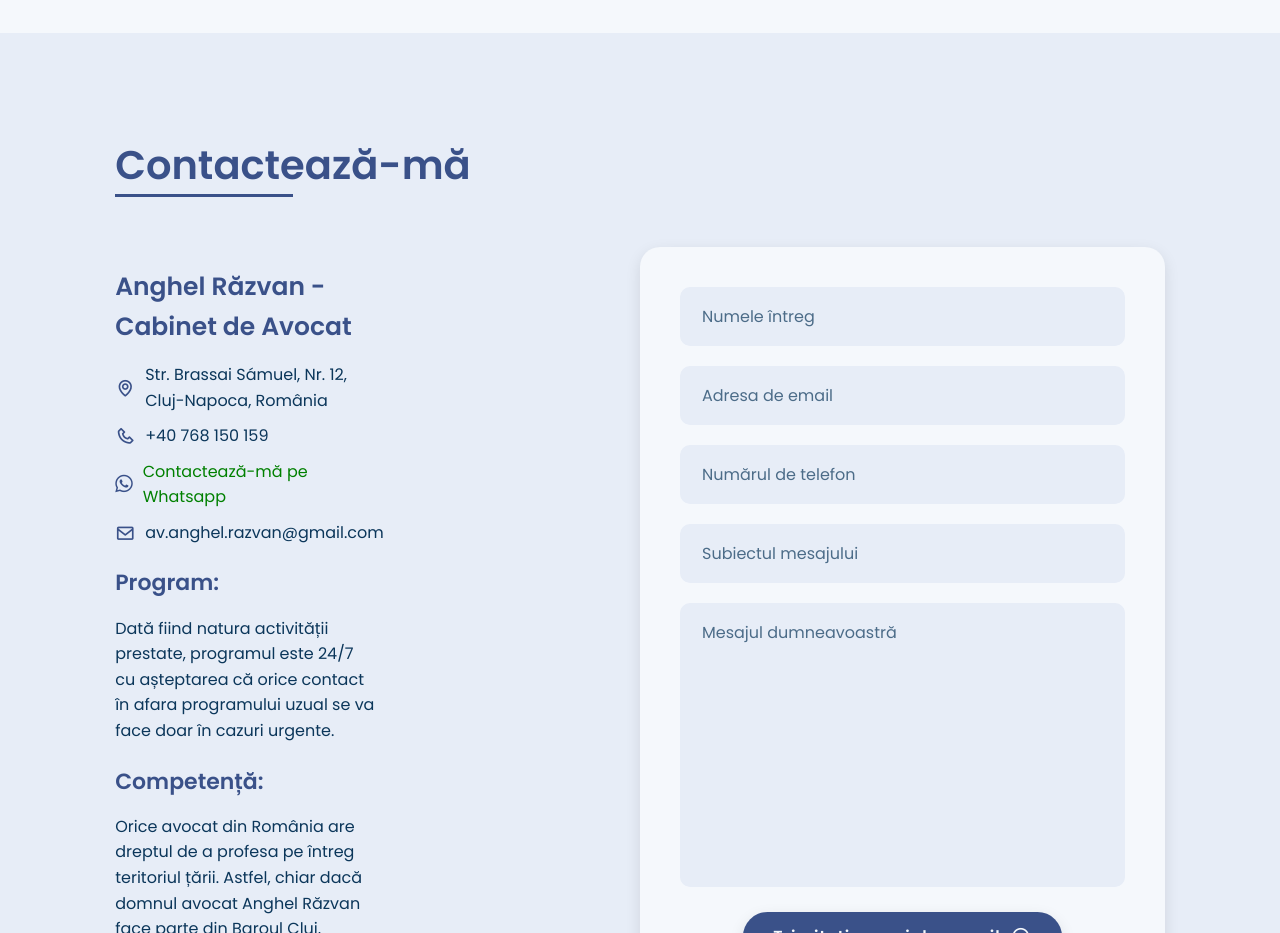
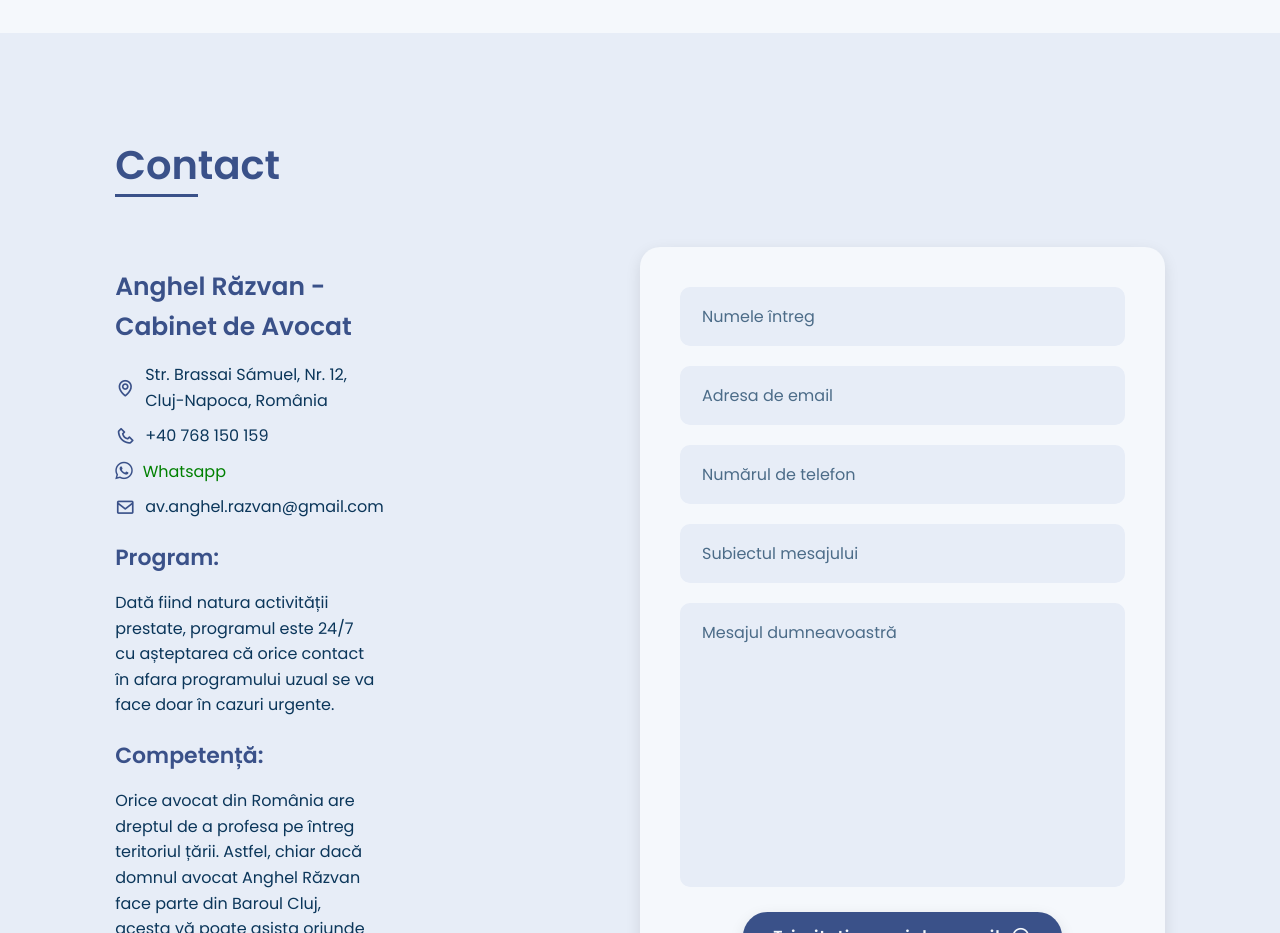
Before and after one commit to AvocatAnghelRazvan/avocat-anghel-razvan, a plain HTML site: page index.html in a window 1280 px wide. Shown: the part 4980-5913 px from the top of the page. Drawn offline with nearby package versions, Linux system fonts and the light colour scheme.

Commit message:
small fixes

```diff
--- a/index.html
+++ b/index.html
@@ -510,7 +510,7 @@
 
 	<!-- contact section -->
 	<section class="contact" id="contact">
-		<h2 class="heading"><span>Contactează-mă</span></h2>
+		<h2 class="heading"><span>Contact</span></h2>
 
 
 		<div class="contact-container">
@@ -521,7 +521,7 @@
 
                 <a href="https://wa.me/40768150159" target="_blank" style="color: green; text-decoration: none;">
 
-                    <p><i class="fab fa-whatsapp"></i> Contactează-mă pe Whatsapp</p>
+                    <p><i class="fab fa-whatsapp"></i> Whatsapp</p>
                 </a>
 
                 <p><i class='bx bx-envelope'></i> av.anghel.razvan@gmail.com </p>
```
